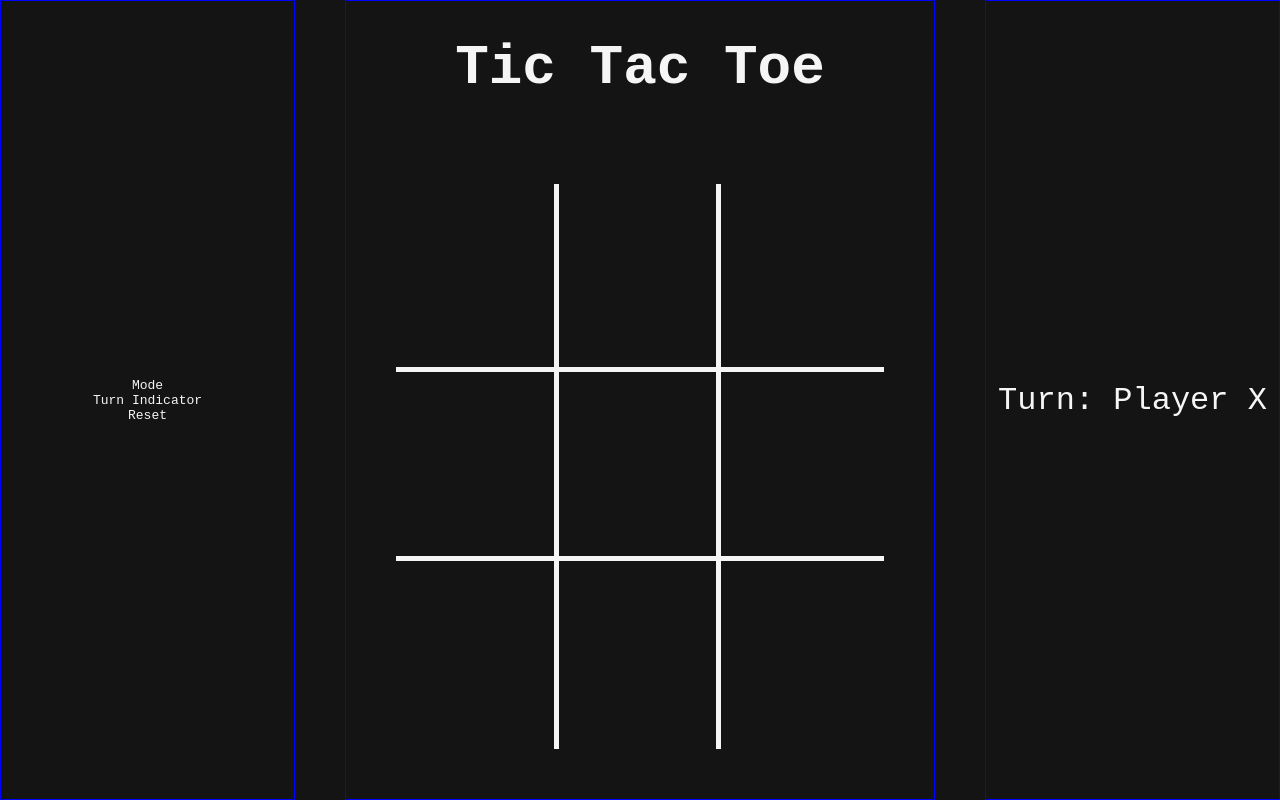
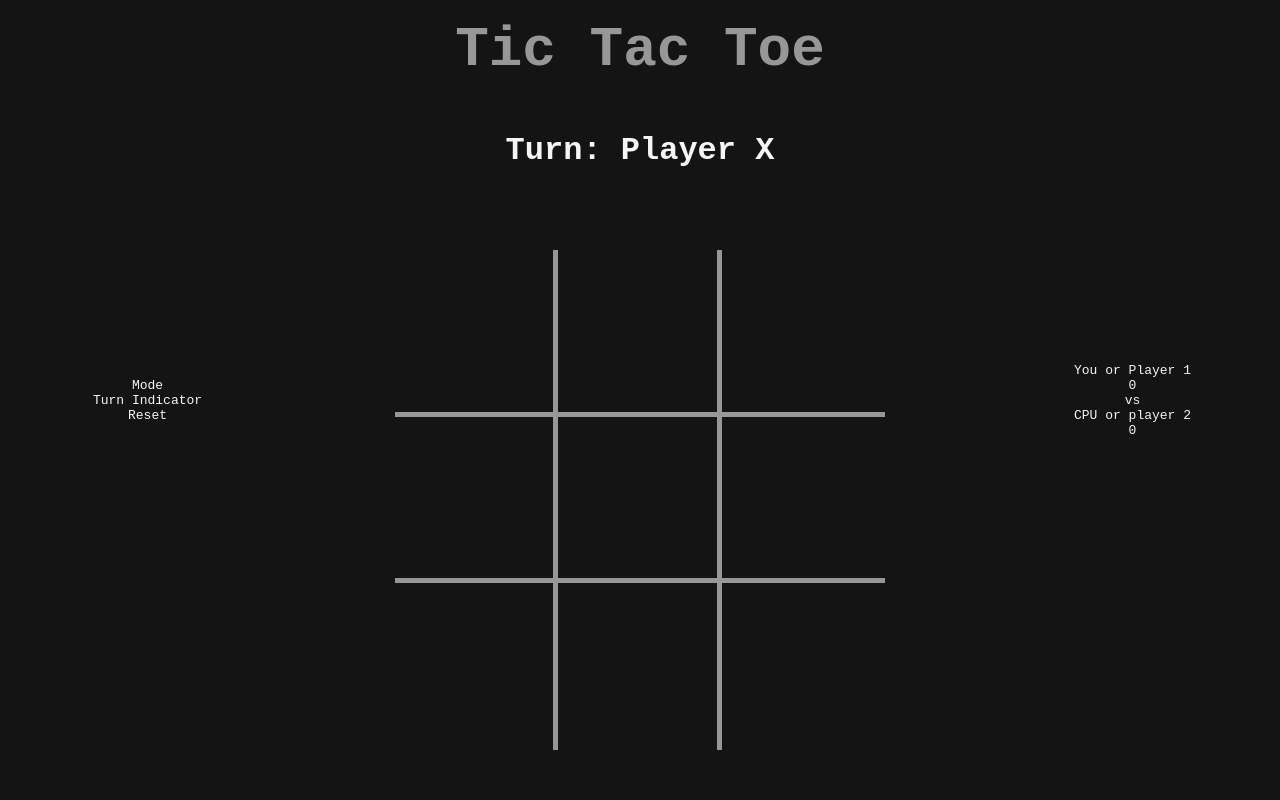
Before and after one commit to preto-phil/Tic-Tac-Toe, a plain HTML site: page index.html in a window 1280 px wide. Drawn offline with Linux system fonts and the light colour scheme.

Commit message:
Turn styling, layout and code changed

```diff
--- a/index.html
+++ b/index.html
@@ -20,19 +20,20 @@
 
     <div class="header">Tic Tac Toe</div>
 
+    <div id="turn">Turn: Player X</div>
+
     <div id="body"></div>
 
   </div>
 
   <div class="right-section">
 
-    <div id="turn">Turn: Player X</div>
 
-<!--     <div class="player">You or Player 1</div>
+    <div class="player">You or Player 1</div>
     <div class="player-score">0</div>
     <div class="versus">vs</div>
     <div class="cpu">CPU or player 2</div>
-    <div class="cpu-score">0</div> -->
+    <div class="cpu-score">0</div>
 <!--     <div><button id="gridButton">Button</button></div> -->
 
   </div>
--- a/js.js
+++ b/js.js
@@ -20,19 +20,14 @@ const gameBoard = (() => {
       if (remainder === 1) {
         this.innerText = 'X';
         round = round + 1;
+        toggleTurn();
       } else {
         this.innerText = 'O';
         round = round + 1;
+        toggleTurn();
       }
     }
   };
-
-
-
-
-  // Display Turn Section
-
-
 
 
 
@@ -68,7 +63,7 @@ const gameBoard = (() => {
       items[i].classList.add(className);
       items[i].textContent = '';
       items[i].addEventListener('click', toggleDisplay);
-      items[i].addEventListener('click', toggleTurn);
+/*       items[i].addEventListener('click', toggleTurn); */
       body.append(items[i]);
     };
   };
--- a/style.css
+++ b/style.css
@@ -26,7 +26,7 @@ body {
 .left-section {
   grid-area: 1 / 1 / 2 / 2;
 
-  border: 1px solid blue;
+  /* border: 1px solid blue; */
 
   display: flex;
   justify-content: center;
@@ -44,10 +44,10 @@ body {
 
   grid-area: 1 / 2 / 2 / 3;
 
-  border: 1px solid blue;
+  /* border: 1px solid blue; */
 
   display: grid;
-  grid-template-rows: 1fr 5fr;
+  grid-template-rows: 1fr 1fr 6fr;
 }
 
 .header {
@@ -57,12 +57,26 @@ body {
   justify-content: center;
   align-items: center;
 
+  color: rgb(151, 151, 151);
   font-size: 3.5rem;
   font-weight: 700;
 }
 
+
+#turn {
+  grid-area: 2 / 1 / 3 / 2;
+
+  display: flex;
+  justify-content: center;
+  align-items: center;
+
+  font-size: 2rem;
+  font-weight: 700;
+}
+
+
 #body {
-  grid-area: 2 / 1 / 3 / 2;
+  grid-area: 3 / 1 / 4 / 2;
 
   display: grid;
   grid-template-columns: repeat(3, 1fr);
@@ -84,7 +98,7 @@ body {
   justify-content: center;
   align-items: center;
 
-  font-size: 3rem;
+  font-size: 5rem;
   font-weight: 700;
 
   cursor: pointer;
@@ -93,53 +107,53 @@ body {
 .item-1 {
   grid-area: 1 / 1 / 2 / 2;
 
-  border-right: 5px solid whitesmoke;
-  border-bottom: 5px solid whitesmoke;
+  border-right: 5px solid rgb(151, 151, 151);
+  border-bottom: 5px solid rgb(151, 151, 151);
 }
 
 .item-2 {
   grid-area: 1 / 2 / 2 / 3;
 
-  border-right: 5px solid whitesmoke;
-  border-bottom: 5px solid whitesmoke;
+  border-right: 5px solid rgb(151, 151, 151);
+  border-bottom: 5px solid rgb(151, 151, 151);
 }
 
 .item-3 {
   grid-area: 1 / 3 / 2 / 4;
 
-  border-bottom: 5px solid whitesmoke;
+  border-bottom: 5px solid rgb(151, 151, 151);
 }
 
 .item-4 {
   grid-area: 2 / 1 / 3 / 2;
 
-  border-right: 5px solid whitesmoke;
-  border-bottom: 5px solid whitesmoke;
+  border-right: 5px solid rgb(151, 151, 151);
+  border-bottom: 5px solid rgb(151, 151, 151);
 }
 
 .item-5 {
   grid-area: 2 / 2 / 3 / 3;
 
-  border-right: 5px solid whitesmoke;
-  border-bottom: 5px solid whitesmoke;
+  border-right: 5px solid rgb(151, 151, 151);
+  border-bottom: 5px solid rgb(151, 151, 151);
 }
 
 .item-6 {
   grid-area: 2 / 3 / 3 / 4;
 
-  border-bottom: 5px solid whitesmoke;
+  border-bottom: 5px solid rgb(151, 151, 151);
 }
 
 .item-7 {
   grid-area: 3 / 1 / 4 / 2;
 
-  border-right: 5px solid whitesmoke;
+  border-right: 5px solid rgb(151, 151, 151);
 }
 
 .item-8 {
   grid-area: 3 / 2 / 4 / 3;
 
-  border-right: 5px solid whitesmoke;
+  border-right: 5px solid rgb(151, 151, 151);
 }
 
 .item-9 {
@@ -151,7 +165,7 @@ body {
 .right-section {
   grid-area: 1 / 3 / 2 / 4;
 
-  border: 1px solid blue;
+  /* border: 1px solid blue; */
 
   display: flex;
   justify-content: center;
@@ -159,8 +173,3 @@ body {
   flex-direction: column;
 
 }
-
-#turn {
-  font-size: 2rem;
-
-}
```
